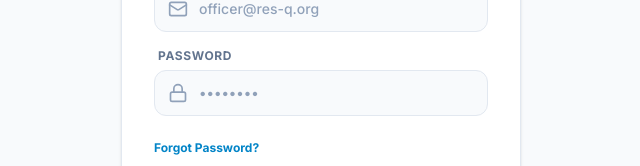
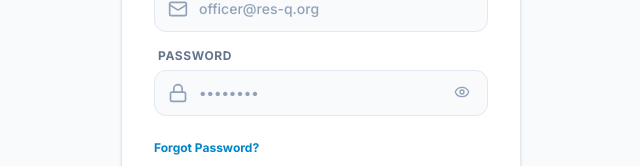
Before and after one commit to WenDEVLIFE/rest_q_web, a Next.js app: page /login in a window 1280 px wide. Shown: the part 385-551 px from the top of the page, without its empty margins (319-959 px from the left). Built offline with nearby package versions, Linux system fonts and the light colour scheme; no server answers.

Commit message:
enhance LoginForm component with password visibility toggle and update redirect method

```diff
--- a/components/Auth/LoginForm.tsx
+++ b/components/Auth/LoginForm.tsx
@@ -1,7 +1,7 @@
 "use client";
 
 import React, { useState } from 'react';
-import { Mail, Lock } from 'lucide-react';
+import { Mail, Lock, Eye, EyeOff } from 'lucide-react';
 import { Button } from '../UI/Button';
 import { Input } from '../UI/Input';
 import { LoginHandler } from '../../src/agents/UserAgent/LoginHandler';
@@ -14,6 +14,7 @@ export const LoginForm = () => {
   const router = useRouter();
   const [email, setEmail] = useState('');
   const [password, setPassword] = useState('');
+  const [showPassword, setShowPassword] = useState(false);
   const [isLoading, setIsLoading] = useState(false);
 
   const handleSubmit = async (e: React.FormEvent) => {
@@ -42,7 +43,7 @@ export const LoginForm = () => {
 
       // Redirect to dashboard after a short delay
       setTimeout(() => {
-        router.push(redirectPath);
+        router.replace(redirectPath);
       }, 800);
     } catch (err: any) {
       console.error("Login Error:", err);
@@ -68,10 +69,20 @@ export const LoginForm = () => {
         <Input
           label="Password"
           placeholder="••••••••"
-          type="password"
+          type={showPassword ? "text" : "password"}
           value={password}
           onChange={(e) => setPassword(e.target.value)}
           leftIcon={<Lock className="w-5 h-5" />}
+          rightIcon={
+            <button
+              type="button"
+              onClick={() => setShowPassword(!showPassword)}
+              className="p-1 hover:bg-slate-200 rounded-md transition-colors"
+              tabIndex={-1}
+            >
+              {showPassword ? <EyeOff className="w-4 h-4" /> : <Eye className="w-4 h-4" />}
+            </button>
+          }
           autoComplete="current-password"
           required
         />
```
